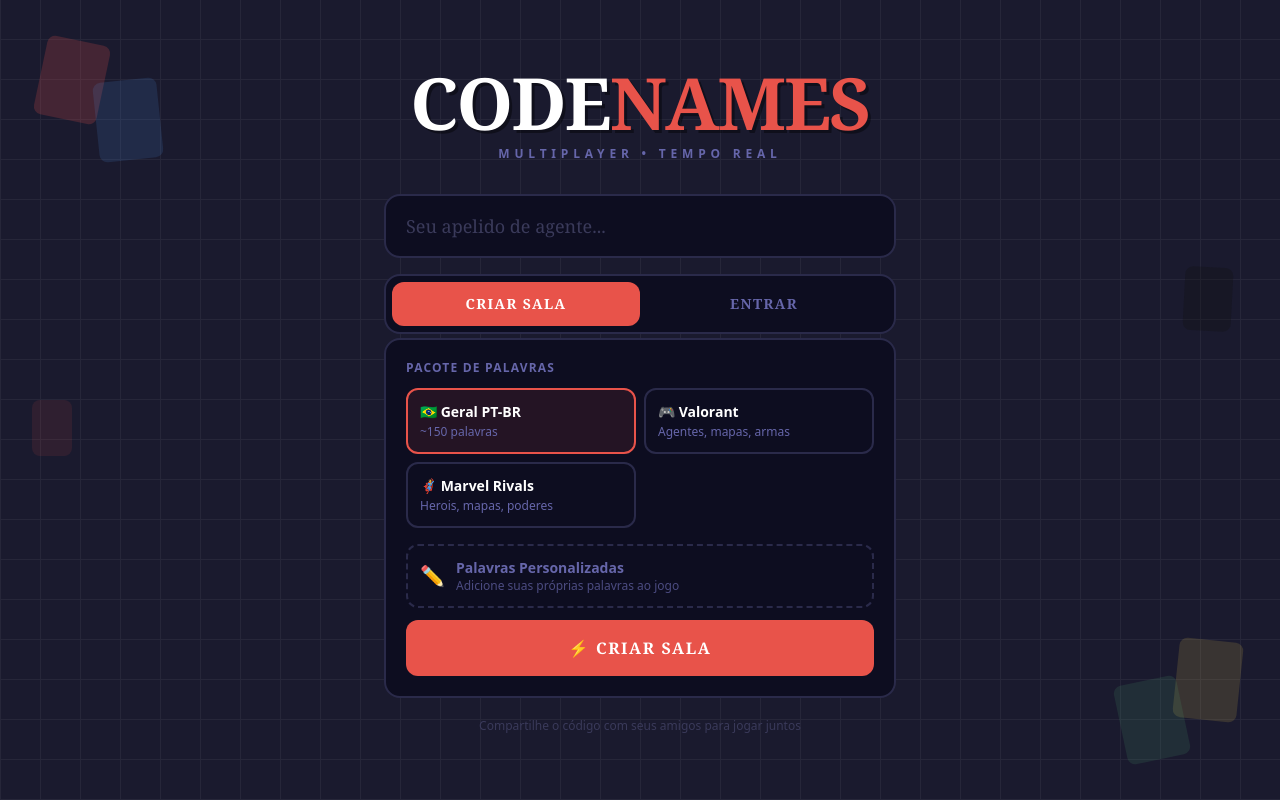
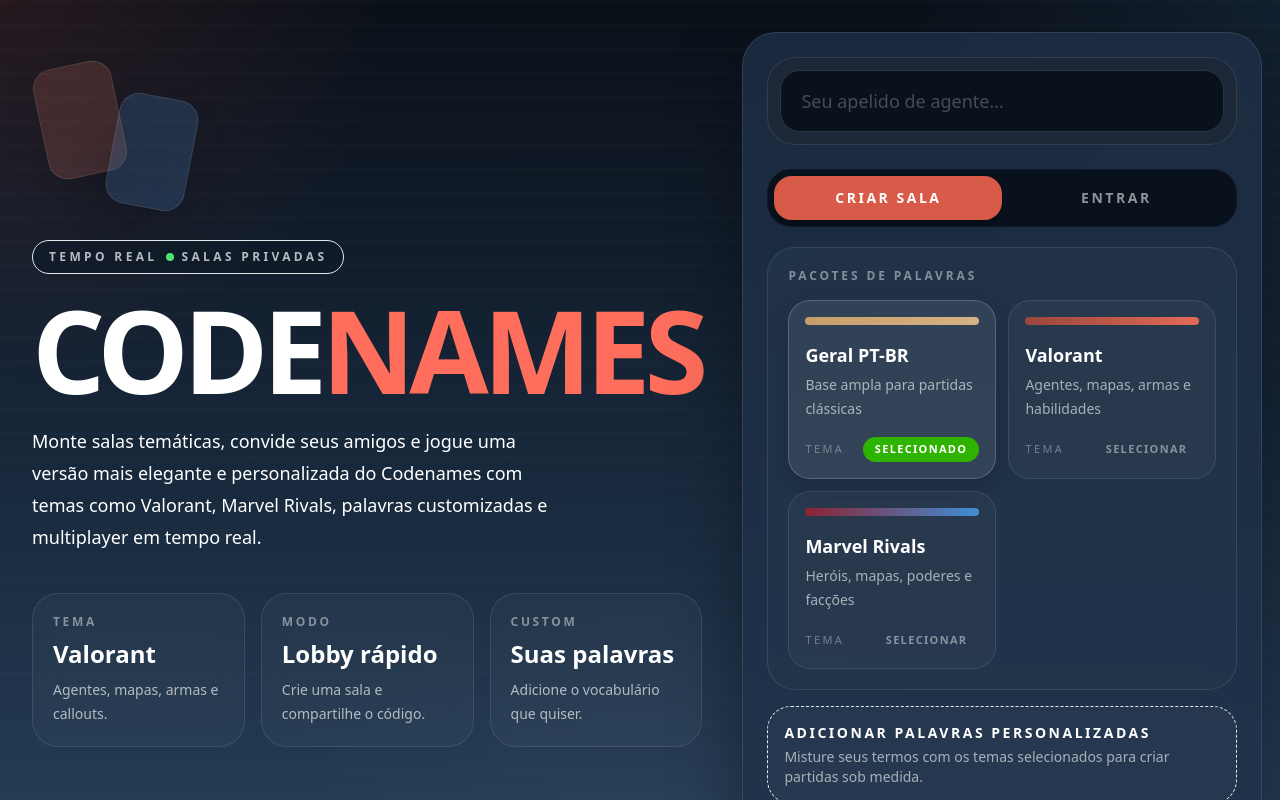
Before and after one commit to cristianolimapsd-stack/codename, a Next.js app: page / in a window 1280 px wide. Shown: the top 800 px of the page. Built offline with nearby package versions, Linux system fonts and the light colour scheme; no server answers.

Commit message:
Update page.tsx

```diff
--- a/app/page.tsx
+++ b/app/page.tsx
@@ -28,12 +28,18 @@
     'claro',
     'escuro',
   ]
+
   const pick = () => words[Math.floor(Math.random() * words.length)]
   return `${pick()}-${pick()}`
 }
 
+function cn(...parts: Array<string | false | null | undefined>) {
+  return parts.filter(Boolean).join(' ')
+}
+
 export default function Home() {
   const router = useRouter()
+
   const [name, setName] = useState('')
   const [joinCode, setJoinCode] = useState('')
   const [themes, setThemes] = useState<string[]>(['geral'])
@@ -127,111 +133,171 @@
   }
 
   return (
-    <main className="min-h-screen bg-[#1a1a2e] flex flex-col items-center justify-center px-4 relative overflow-hidden">
-      <div
-        className="absolute inset-0 opacity-5"
-        style={{
-          backgroundImage:
-            'repeating-linear-gradient(0deg,#fff 0,#fff 1px,transparent 1px,transparent 40px),repeating-linear-gradient(90deg,#fff 0,#fff 1px,transparent 1px,transparent 40px)',
-        }}
-      />
+    <main className="relative min-h-screen overflow-hidden bg-[linear-gradient(180deg,#0a1018_0%,#17273a_45%,#2a4561_100%)] text-white">
+      <div className="absolute inset-0 bg-[repeating-linear-gradient(0deg,rgba(255,255,255,0.04)_0,rgba(255,255,255,0.04)_2px,transparent_2px,transparent_24px)] opacity-40" />
+      <div className="absolute inset-0 bg-[radial-gradient(circle_at_top_left,rgba(232,83,74,0.12),transparent_24%),radial-gradient(circle_at_top_right,rgba(74,144,217,0.12),transparent_24%),radial-gradient(circle_at_bottom_center,rgba(255,255,255,0.04),transparent_35%)]" />
 
-      <div className="absolute top-10 left-10 w-16 h-20 bg-[#e8534a] rounded-lg opacity-20 rotate-12" />
-      <div className="absolute top-20 left-24 w-16 h-20 bg-[#4a90d9] rounded-lg opacity-15 -rotate-6" />
-      <div className="absolute bottom-20 right-10 w-16 h-20 bg-[#e8c84a] rounded-lg opacity-15 rotate-6" />
-      <div className="absolute bottom-10 right-24 w-16 h-20 bg-[#4a9e6b] rounded-lg opacity-15 -rotate-12" />
-      <div className="absolute top-1/3 right-12 w-12 h-16 bg-[#111] rounded-lg opacity-30 rotate-3" />
-      <div className="absolute top-1/2 left-8 w-10 h-14 bg-[#e8534a] rounded-lg opacity-10 -rotate-8" />
+      <div className="absolute left-10 top-16 h-28 w-20 rotate-[-12deg] rounded-[20px] border border-white/10 bg-[#cf6d59]/20 shadow-2xl" />
+      <div className="absolute left-28 top-24 h-28 w-20 rotate-[11deg] rounded-[20px] border border-white/10 bg-[#4b90d8]/20 shadow-2xl" />
+      <div className="absolute bottom-16 right-20 h-28 w-20 rotate-[10deg] rounded-[20px] border border-white/10 bg-[#c8c09a]/18 shadow-2xl" />
 
-      <div className="w-full max-w-lg relative z-10">
-        <div className="text-center mb-8">
-          <h1
-            className="text-7xl font-black tracking-tight leading-none mb-2"
-            style={{ fontFamily: 'Georgia,serif', textShadow: '3px 3px 0px rgba(0,0,0,0.4)' }}
-          >
-            <span className="text-white">CODE</span>
-            <span className="text-[#e8534a]">NAMES</span>
+      <div className="relative mx-auto flex min-h-screen w-full max-w-[1400px] items-center px-4 py-8 sm:px-6 lg:px-8">
+        <div className="grid w-full items-center gap-10 lg:grid-cols-[1.1fr_520px]">
+          <section className="max-w-[680px]">
+            <div className="mb-6 inline-flex items-center gap-2 rounded-full border border-white/12 bg-[#0f1b28]/70 px-4 py-2 text-xs font-black uppercase tracking-[0.28em] text-white/70 backdrop-blur-md">
+              Tempo real
+              <span className="h-2 w-2 rounded-full bg-[#4fe26d]" />
+              Salas privadas
+            </div>
+
+            <h1 className="text-[clamp(3.8rem,9vw,7.4rem)] font-black uppercase leading-[0.9] tracking-[-0.05em]">
+              <span className="text-white">Code</span>
+              <span className="text-[#ff6e5c]">Names</span>
             </h1>
-          <p className="text-[#6666aa] text-xs tracking-[0.4em] uppercase font-bold">
-            Multiplayer • Tempo Real
+
+            <p className="mt-6 max-w-[52ch] text-lg leading-8 text-white">
+              Monte salas temáticas, convide seus amigos e jogue uma versão mais elegante e
+              personalizada do Codenames com temas como Valorant, Marvel Rivals, palavras
+              customizadas e multiplayer em tempo real.
+            </p>
+
+            <div className="mt-10 grid gap-4 sm:grid-cols-3">
+              <div className="rounded-[26px] border border-white/10 bg-white/[0.03] p-5 backdrop-blur-md">
+                <p className="text-xs font-black uppercase tracking-[0.22em] text-white/45">Tema</p>
+                <p className="mt-2 text-2xl font-black">Valorant</p>
+                <p className="mt-2 text-sm leading-6 text-white/65">
+                  Agentes, mapas, armas e callouts.
                 </p>
               </div>
 
-        <div className="mb-4">
+              <div className="rounded-[26px] border border-white/10 bg-white/[0.03] p-5 backdrop-blur-md">
+                <p className="text-xs font-black uppercase tracking-[0.22em] text-white/45">Modo</p>
+                <p className="mt-2 text-2xl font-black">Lobby rápido</p>
+                <p className="mt-2 text-sm leading-6 text-white/65">
+                  Crie uma sala e compartilhe o código.
+                </p>
+              </div>
+
+              <div className="rounded-[26px] border border-white/10 bg-white/[0.03] p-5 backdrop-blur-md">
+                <p className="text-xs font-black uppercase tracking-[0.22em] text-white/45">Custom</p>
+                <p className="mt-2 text-2xl font-black">Suas palavras</p>
+                <p className="mt-2 text-sm leading-6 text-white/65">
+                  Adicione o vocabulário que quiser.
+                </p>
+              </div>
+            </div>
+          </section>
+
+          <section className="rounded-[34px] border border-white/10 bg-[rgba(31,49,72,0.78)] p-6 shadow-[0_25px_70px_rgba(0,0,0,0.35)] backdrop-blur-xl">
+            <div className="mb-6 rounded-[28px] border border-white/10 bg-[#1c2738] p-3">
               <input
                 value={name}
                 onChange={(e) => setName(e.target.value)}
                 placeholder="Seu apelido de agente..."
-            className="w-full bg-[#0d0d20] border-2 border-[#2a2a4a] rounded-2xl px-5 py-4 text-white text-lg placeholder-[#3a3a5a] focus:outline-none focus:border-[#e8534a] transition-colors"
-            style={{ fontFamily: 'Georgia,serif' }}
+                className="w-full rounded-[20px] border border-[#2a3444] bg-[#08111c] px-5 py-4 text-lg text-white outline-none transition placeholder:text-white/25 focus:border-white/30"
               />
             </div>
 
-        <div className="flex bg-[#0d0d20] rounded-2xl p-1.5 border-2 border-[#2a2a4a] mb-1">
+            <div className="mb-5 flex rounded-[24px] border border-[#101826] bg-[#08111c] p-1.5">
               <button
                 onClick={() => setTab('create')}
-            className={`flex-1 py-3 rounded-xl font-black text-sm uppercase tracking-widest transition-all ${
-              tab === 'create' ? 'bg-[#e8534a] text-white' : 'text-[#6666aa] hover:text-white'
-            }`}
-            style={{ fontFamily: 'Georgia,serif' }}
+                className={cn(
+                  'flex-1 rounded-[18px] px-4 py-3 text-sm font-black uppercase tracking-[0.18em] transition',
+                  tab === 'create' ? 'bg-[#d85b49] text-white shadow-lg' : 'text-white/55 hover:text-white'
+                )}
               >
-            Criar Sala
+                Criar sala
               </button>
               <button
                 onClick={() => setTab('join')}
-            className={`flex-1 py-3 rounded-xl font-black text-sm uppercase tracking-widest transition-all ${
-              tab === 'join' ? 'bg-[#4a90d9] text-white' : 'text-[#6666aa] hover:text-white'
-            }`}
-            style={{ fontFamily: 'Georgia,serif' }}
+                className={cn(
+                  'flex-1 rounded-[18px] px-4 py-3 text-sm font-black uppercase tracking-[0.18em] transition',
+                  tab === 'join' ? 'bg-[#3f8ed8] text-white shadow-lg' : 'text-white/55 hover:text-white'
+                )}
               >
                 Entrar
               </button>
             </div>
 
             {tab === 'create' && (
-          <div className="bg-[#0d0d20] border-2 border-[#2a2a4a] rounded-2xl p-5">
-            <p className="text-xs uppercase tracking-widest text-[#6666aa] mb-3 font-black">
-              Pacote de Palavras
+              <div className="space-y-4">
+                <div className="rounded-[28px] border border-white/10 bg-[#23364b]/75 p-5">
+                  <p className="mb-4 text-xs font-black uppercase tracking-[0.24em] text-white/45">
+                    Pacotes de palavras
                   </p>
 
-            <div className="grid grid-cols-2 gap-2 mb-4">
+                  <div className="grid gap-3 sm:grid-cols-2">
                     {[
-                { id: 'geral', label: '🇧🇷 Geral PT-BR', desc: '~150 palavras' },
-                { id: 'valorant', label: '🎮 Valorant', desc: 'Agentes, mapas, armas' },
+                      {
+                        id: 'geral',
+                        label: 'Geral PT-BR',
+                        desc: 'Base ampla para partidas clássicas',
+                        accent: 'from-[#c89d6b] to-[#d5b384]',
+                      },
+                      {
+                        id: 'valorant',
+                        label: 'Valorant',
+                        desc: 'Agentes, mapas, armas e habilidades',
+                        accent: 'from-[#9b463c] to-[#e26b57]',
+                      },
                       {
                         id: 'marvel-rivals',
-                  label: '🦸 Marvel Rivals',
-                  desc: 'Herois, mapas, poderes',
+                        label: 'Marvel Rivals',
+                        desc: 'Heróis, mapas, poderes e facções',
+                        accent: 'from-[#8c2330] to-[#3f8ed8]',
                       },
-              ].map((theme) => (
+                    ].map((theme) => {
+                      const selected = themes.includes(theme.id)
+
+                      return (
                         <button
                           key={theme.id}
                           onClick={() => toggleTheme(theme.id)}
-                  className={`p-3 rounded-xl border-2 text-left transition-all ${
-                    themes.includes(theme.id)
-                      ? 'border-[#e8534a] bg-[#e8534a]/10'
-                      : 'border-[#2a2a4a] hover:border-[#44446a]'
-                  }`}
+                          className={cn(
+                            'rounded-[22px] border p-4 text-left transition',
+                            selected
+                              ? 'border-white/20 bg-white/[0.08] shadow-[0_10px_24px_rgba(0,0,0,0.18)]'
+                              : 'border-white/10 bg-white/[0.03] hover:bg-white/[0.06]'
+                          )}
                         >
-                  <div className="font-bold text-sm text-white">{theme.label}</div>
-                  <div className="text-xs text-[#6666aa] mt-0.5">{theme.desc}</div>
+                          <div className={cn('mb-4 h-2 rounded-full bg-gradient-to-r', theme.accent)} />
+                          <p className="text-lg font-black">{theme.label}</p>
+                          <p className="mt-1 text-sm leading-6 text-white/60">{theme.desc}</p>
+
+                          <div className="mt-4 flex items-center justify-between">
+                            <span className="text-[11px] uppercase tracking-[0.22em] text-white/35">
+                              Tema
+                            </span>
+                            <span
+                              className={cn(
+                                'rounded-full px-3 py-1 text-[11px] font-black uppercase tracking-[0.12em]',
+                                selected ? 'bg-[#2eb300] text-white' : 'bg-white/8 text-white/45'
+                              )}
+                            >
+                              {selected ? 'Selecionado' : 'Selecionar'}
+                            </span>
+                          </div>
                         </button>
-              ))}
+                      )
+                    })}
+                  </div>
                 </div>
 
                 <button
                   onClick={() => setShowCustom(!showCustom)}
-              className={`w-full p-3 rounded-xl border-2 border-dashed text-sm transition-all mb-3 text-left flex items-center gap-3 ${
+                  className={cn(
+                    'w-full rounded-[24px] border border-dashed p-4 text-left transition',
                     showCustom
-                  ? 'border-[#e8534a] text-white bg-[#e8534a]/5'
-                  : 'border-[#2a2a4a] text-[#6666aa] hover:border-[#44446a] hover:text-white'
-              }`}
+                      ? 'border-[#ff8f77]/45 bg-[#d85b49]/10'
+                      : 'border-white/12 bg-white/[0.03] hover:bg-white/[0.06]'
+                  )}
                 >
-              <span className="text-xl w-6 text-center">{showCustom ? '✕' : '✏️'}</span>
-              <div>
-                <div className="font-bold">Palavras Personalizadas</div>
-                <div className="text-xs opacity-70">Adicione suas próprias palavras ao jogo</div>
-              </div>
+                  <p className="text-sm font-black uppercase tracking-[0.18em]">
+                    {showCustom ? 'Ocultar palavras personalizadas' : 'Adicionar palavras personalizadas'}
+                  </p>
+                  <p className="mt-1 text-sm text-white/60">
+                    Misture seus termos com os temas selecionados para criar partidas sob medida.
+                  </p>
                 </button>
 
                 {showCustom && (
@@ -239,51 +305,57 @@
                     value={customWords}
                     onChange={(e) => setCustomWords(e.target.value)}
                     placeholder="Raze, Ascent, Spike, Iron Man, Hulk..."
-                rows={3}
-                className="w-full bg-[#12122a] border-2 border-[#2a2a4a] rounded-xl px-4 py-3 text-white placeholder-[#3a3a5a] focus:outline-none focus:border-[#e8534a] transition-colors resize-none text-sm mb-3"
+                    rows={4}
+                    className="w-full resize-none rounded-[24px] border border-white/10 bg-[#08111c] px-5 py-4 text-white outline-none placeholder:text-white/25 focus:border-white/30"
                   />
                 )}
 
                 <button
                   onClick={handleCreate}
                   disabled={loading}
-              className="w-full bg-[#e8534a] hover:bg-[#d44440] text-white font-black py-4 rounded-xl uppercase transition-all disabled:opacity-50 text-base"
-              style={{ fontFamily: 'Georgia,serif', letterSpacing: '0.1em' }}
+                  className="w-full rounded-[22px] border border-[#ff9d90]/35 bg-gradient-to-b from-[#df6a58] to-[#b64333] px-5 py-4 text-base font-black uppercase tracking-[0.18em] text-white shadow-[0_16px_35px_rgba(182,67,51,0.35)] transition hover:brightness-110 disabled:opacity-50"
                 >
-              {loading ? 'Criando sala...' : '⚡ Criar Sala'}
+                  {loading ? 'Criando sala...' : 'Criar sala'}
                 </button>
               </div>
             )}
 
             {tab === 'join' && (
-          <div className="bg-[#0d0d20] border-2 border-[#2a2a4a] rounded-2xl p-5">
-            <p className="text-xs uppercase tracking-widest text-[#6666aa] mb-3 font-black">
-              Código da Sala
+              <div className="space-y-4">
+                <div className="rounded-[28px] border border-white/10 bg-[#23364b]/75 p-5">
+                  <p className="mb-4 text-xs font-black uppercase tracking-[0.24em] text-white/45">
+                    Código da sala
                   </p>
                   <input
                     value={joinCode}
                     onChange={(e) => setJoinCode(e.target.value)}
                     onKeyDown={(e) => e.key === 'Enter' && handleJoin()}
                     placeholder="ex: cobra-tigre"
-              className="w-full bg-[#12122a] border-2 border-[#2a2a4a] rounded-xl px-5 py-4 text-white text-xl placeholder-[#3a3a5a] focus:outline-none focus:border-[#4a90d9] transition-colors mb-4"
-              style={{ fontFamily: 'Georgia,serif' }}
+                    className="w-full rounded-[22px] border border-white/10 bg-black/20 px-5 py-4 text-xl text-white outline-none placeholder:text-white/25 focus:border-white/30"
                   />
+                </div>
+
                 <button
                   onClick={handleJoin}
                   disabled={loading}
-              className="w-full bg-[#4a90d9] hover:bg-[#3a80c9] text-white font-black py-4 rounded-xl uppercase transition-all disabled:opacity-50 text-base"
-              style={{ fontFamily: 'Georgia,serif', letterSpacing: '0.1em' }}
+                  className="w-full rounded-[22px] border border-[#7ebfff]/35 bg-gradient-to-b from-[#4e9ae0] to-[#2d78bf] px-5 py-4 text-base font-black uppercase tracking-[0.18em] text-white shadow-[0_16px_35px_rgba(45,120,191,0.35)] transition hover:brightness-110 disabled:opacity-50"
                 >
-              {loading ? 'Entrando...' : '→ Entrar na Sala'}
+                  {loading ? 'Entrando...' : 'Entrar na sala'}
                 </button>
               </div>
             )}
 
-        {error && <p className="text-[#e8534a] text-sm text-center mt-4 font-bold">{error}</p>}
+            {error && (
+              <div className="mt-4 rounded-[20px] border border-[#d85b49]/30 bg-[#d85b49]/10 px-4 py-3 text-sm font-bold text-[#ffac9f]">
+                {error}
+              </div>
+            )}
 
-        <p className="text-center text-[#3a3a5a] text-xs mt-5">
+            <p className="mt-5 text-center text-xs uppercase tracking-[0.22em] text-white/35">
               Compartilhe o código com seus amigos para jogar juntos
             </p>
+          </section>
+        </div>
       </div>
     </main>
   )
```
Lines whose indentation alone changed are shown as unchanged.
